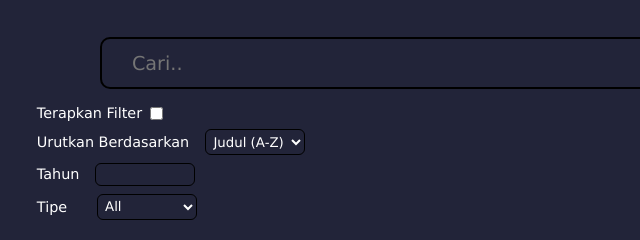
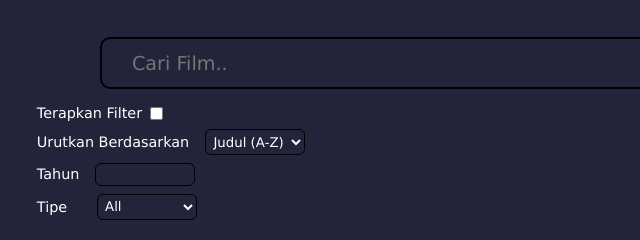
Before and after one commit to apirPr/vanilla-responsive-simple-movie-web, a plain HTML site: page index.html in a window 1280 px wide. Shown: the top 240 px of the page, 0-640 px from the left. Drawn offline with Linux system fonts and the light colour scheme.

Commit message:
Completed the project

```diff
--- a/index.html
+++ b/index.html
@@ -3,7 +3,7 @@
   <head>
     <meta charset="UTF-8" />
     <meta name="viewport" content="width=device-width, initial-scale=1.0" />
-    <title>Info Film</title>
+    <title>Cari Film</title>
     <link rel="stylesheet" href="style.css" />
   </head>
   <body>
@@ -11,7 +11,7 @@
       <main id="main-content">
         <div class="search-field">
           <div class="search">
-            <input type="text" id="search-input" placeholder="Cari.." />
+            <input type="text" id="search-input" placeholder="Cari Film.." />
             <button id="search-btn">search</button>
           </div>
           <div class="filter">
```
